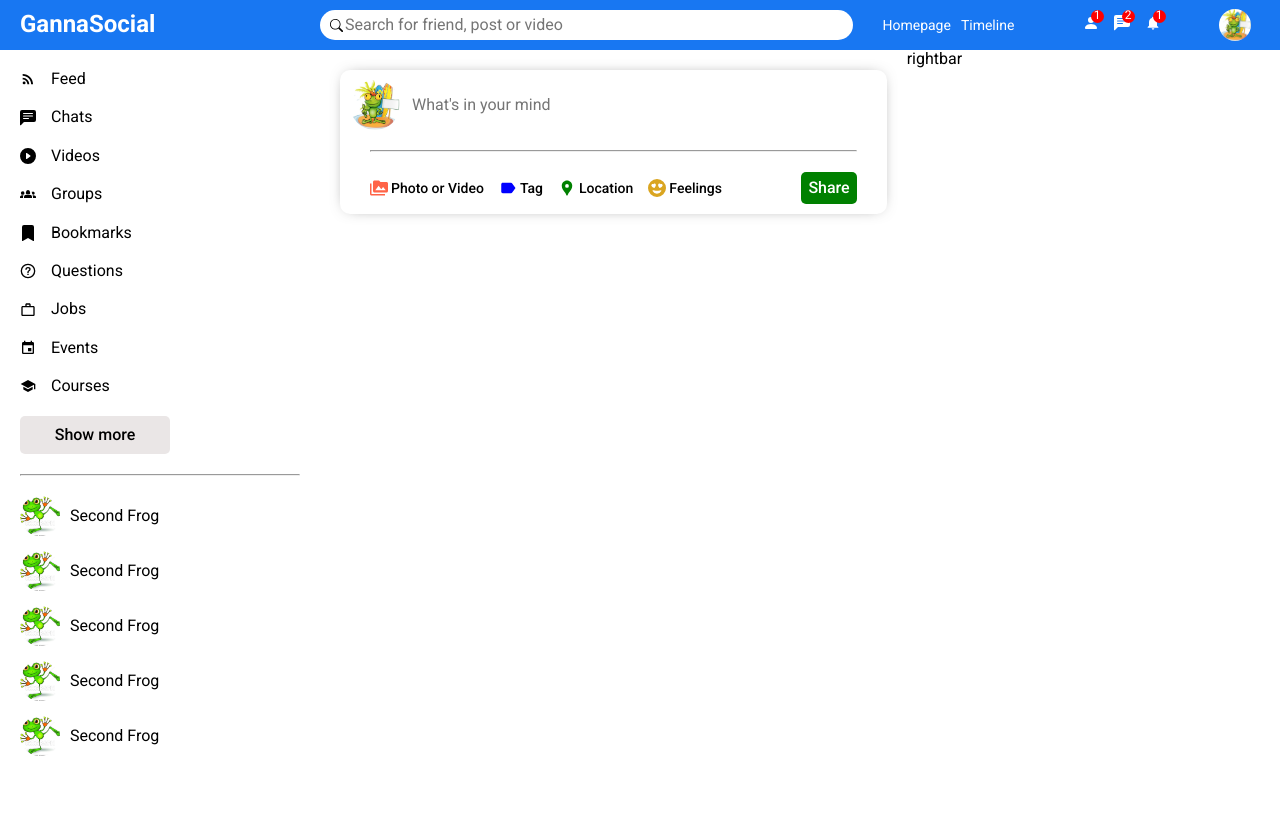
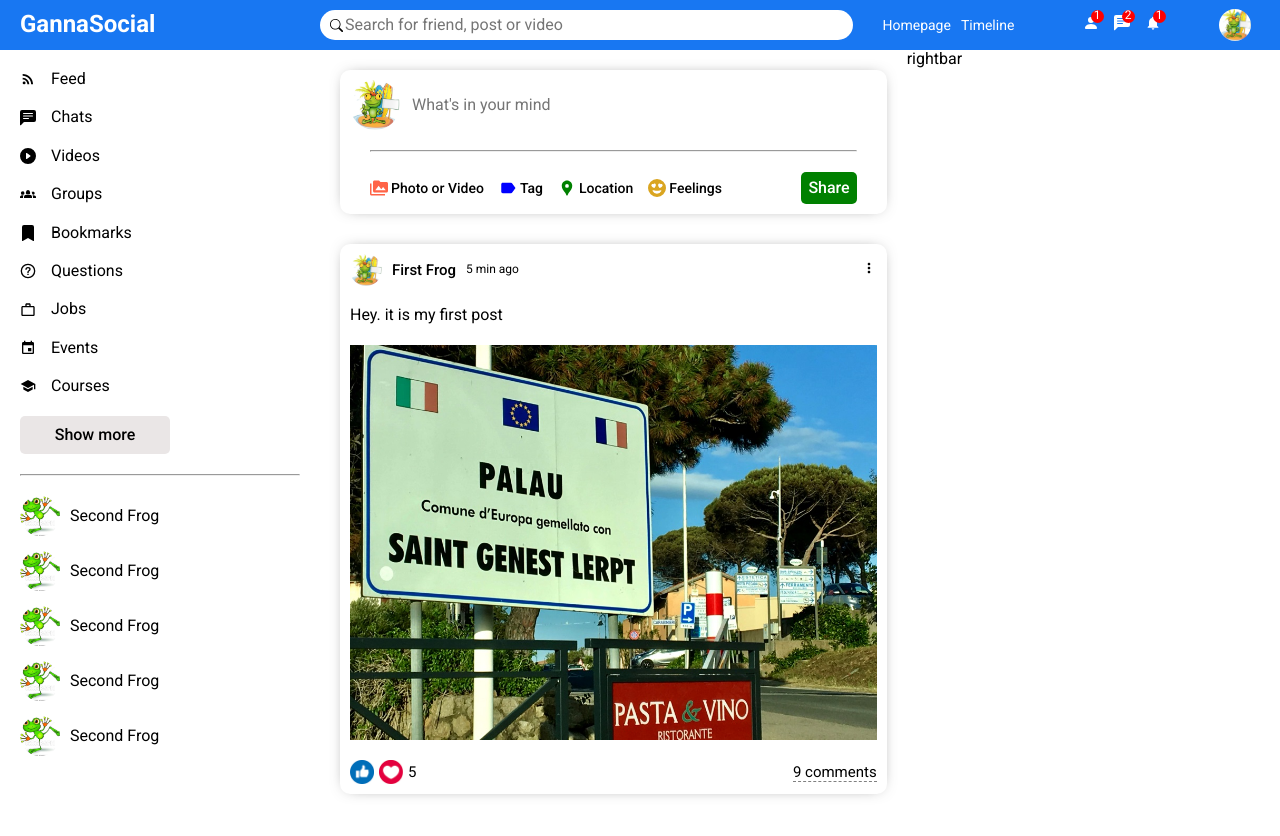
Before and after one commit to GannaKov/mern-social-app-react, a React (Create React App) app: page / in a window 1280 px wide. Shown: the top 836 px of the page. Before the commit the page ends 800 px from the top, so only its background shows below. Built offline with nearby package versions, Linux system fonts and the light colour scheme.

Commit message:
post jsx and css

```diff
--- a/src/components/feed/Feed.jsx
+++ b/src/components/feed/Feed.jsx
@@ -1,3 +1,4 @@
+import Post from "../post/Post";
 import Share from "../share/Share";
 import "./feed.css";
 
@@ -6,6 +7,7 @@
     <div className="feed">
       <div className="feedWrapper">
         <Share />
+        <Post />
       </div>
     </div>
   );
--- /dev/null
+++ b/src/components/post/Post.jsx
@@ -0,0 +1,40 @@
+import "./post.css";
+import { MdOutlineMoreVert } from "react-icons/md";
+// import { FcLike } from "react-icons/fc";
+export default function Post() {
+  return (
+    <div className="post">
+      <div className="postWrapper">
+        <div className="postTop">
+          <div className="postTopLeft">
+            <img
+              src="/assets/person/frog-1.jpg"
+              alt=""
+              className="postProfileImg"
+            />
+            <span className="postUserName">First Frog</span>
+            <span className="postDate">5 min ago</span>
+          </div>
+          <div className="postTopRight">
+            <MdOutlineMoreVert />
+          </div>
+        </div>
+
+        <div className="postCenter">
+          <span className="postText">Hey. it is my first post</span>
+          <img src="/assets/post/Palau.jpg" alt="" className="postImg" />
+        </div>
+        <div className="postBottom">
+          <div className="postBottomLeft">
+            <img src="/assets/like.png" alt="" className="likeIcon " />
+            <img src="/assets/heart1.png" alt="" className="likeIcon " />
+            <span className="postLikeCounter">5</span>
+          </div>
+          <div className="postBottomRight">
+            <span className="postCommentText">9 comments</span>
+          </div>
+        </div>
+      </div>
+    </div>
+  );
+}
--- /dev/null
+++ b/src/components/post/post.css
@@ -0,0 +1,76 @@
+.post {
+  width: 100%;
+  border-radius: 10px;
+  -webkit-box-shadow: 0px 0px 16px -8px rgba(0, 0, 0, 0.68);
+  box-shadow: 0px 0px 16px -8px rgba(0, 0, 0, 0.68);
+  margin: 30px 0;
+}
+
+.postWrapper {
+  padding: 10px;
+}
+
+.postTop {
+  display: flex;
+  align-items: center;
+  justify-content: space-between;
+}
+
+.postTopLeft {
+  display: flex;
+  align-items: center;
+}
+
+.postProfileImg {
+  width: 32px;
+  height: 32px;
+  border-radius: 50%;
+  object-fit: cover;
+}
+
+.postUserName {
+  font-size: 15px;
+  font-weight: 500;
+  margin: 0 10px;
+}
+
+.postDate {
+  font-size: 12px;
+}
+.postCenter {
+  margin: 20px 0;
+}
+.postImg {
+  margin-top: 20px;
+  width: 100%;
+  max-height: 500px;
+  object-fit: contain;
+}
+
+.postBottom {
+  display: flex;
+  align-items: center;
+  justify-content: space-between;
+}
+
+.postBottomLeft {
+  display: flex;
+  align-items: center;
+}
+
+.likeIcon {
+  width: 24px;
+  height: 24px;
+  margin-right: 5px;
+  cursor: pointer;
+}
+
+.postLikeCounter {
+  font-size: 15px;
+}
+
+.postCommentText {
+  cursor: pointer;
+  border-bottom: 1px dashed gray;
+  font-size: 15px;
+}
```
Also changed, not shown: public/assets/heart1.png (added), public/assets/like.png (added).
